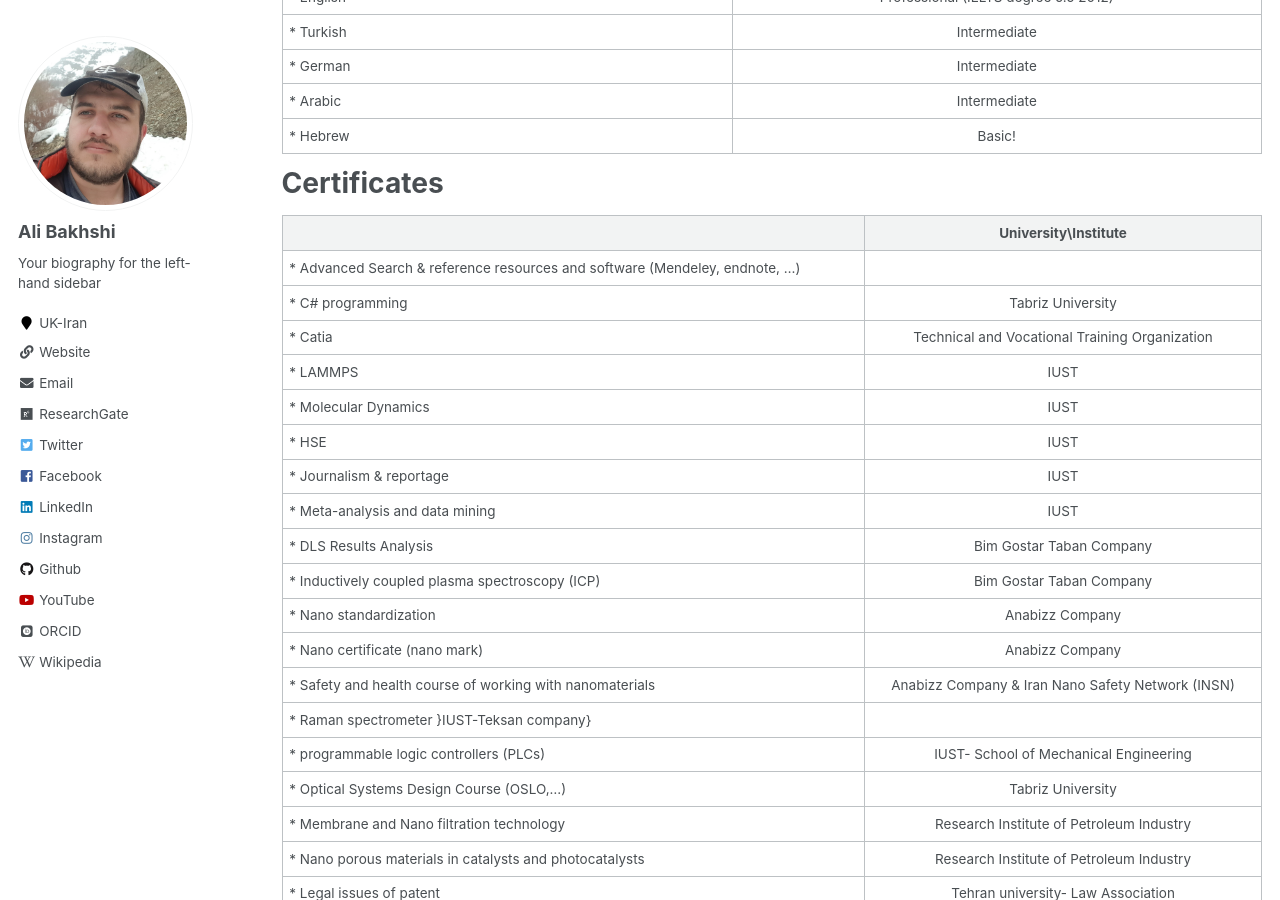
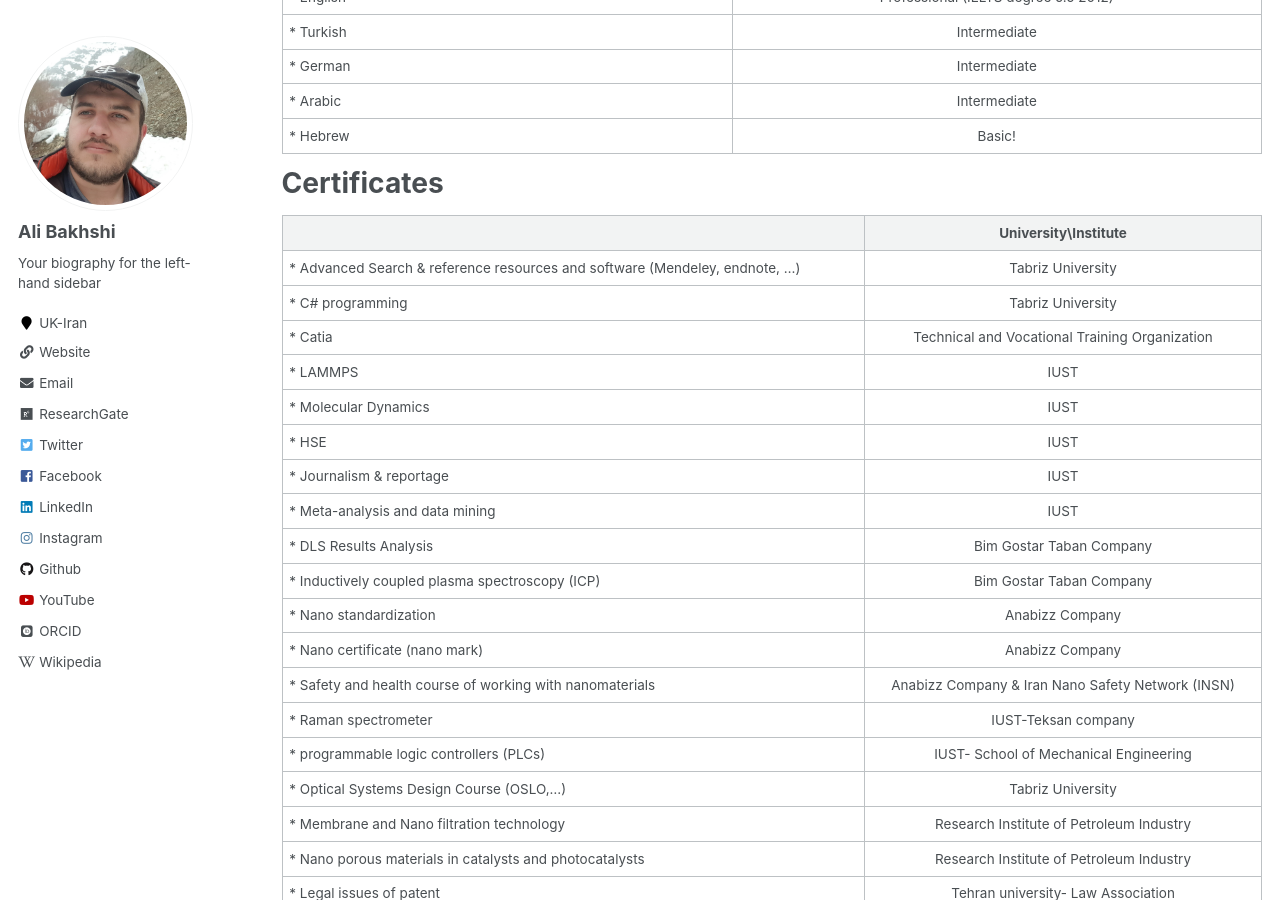
Before and after one commit to bakhshiali/bakhshiali.github.io, a Jekyll site: the page built from _pages/cv.md, in a window 1280 px wide and 900 px high, scrolled down 3870 px. Built offline with Jekyll 4.4.1, drawn with Linux system fonts in a browser that asks for light colours; some web fonts are replaced.

Commit message:
Update cv.md

```diff
--- a/_pages/cv.md
+++ b/_pages/cv.md
@@ -153,7 +153,7 @@ Certificates
 
 |  									|University\Institute  |
 |:--------|:-------:|
-|* Advanced Search & reference resources and software (Mendeley, endnote, …) |
+|* Advanced Search & reference resources and software (Mendeley, endnote, …) |Tabriz University|
 |* C# programming |Tabriz University|
 |* Catia |Technical and Vocational Training Organization |
 |* LAMMPS |IUST|
@@ -166,7 +166,7 @@ Certificates
 |* Nano standardization |Anabizz Company|
 |* Nano certificate (nano mark) |Anabizz Company|
 |* Safety and health course of working with nanomaterials|Anabizz Company & Iran Nano Safety Network (INSN)|
-|* Raman spectrometer }IUST-Teksan company}
+|* Raman spectrometer |IUST-Teksan company|
 |* programmable logic controllers (PLCs)|IUST- School of Mechanical Engineering|
 |* Optical Systems Design Course (OSLO,…)|Tabriz University|
 |* Membrane and Nano filtration technology|Research Institute of Petroleum Industry|
```
